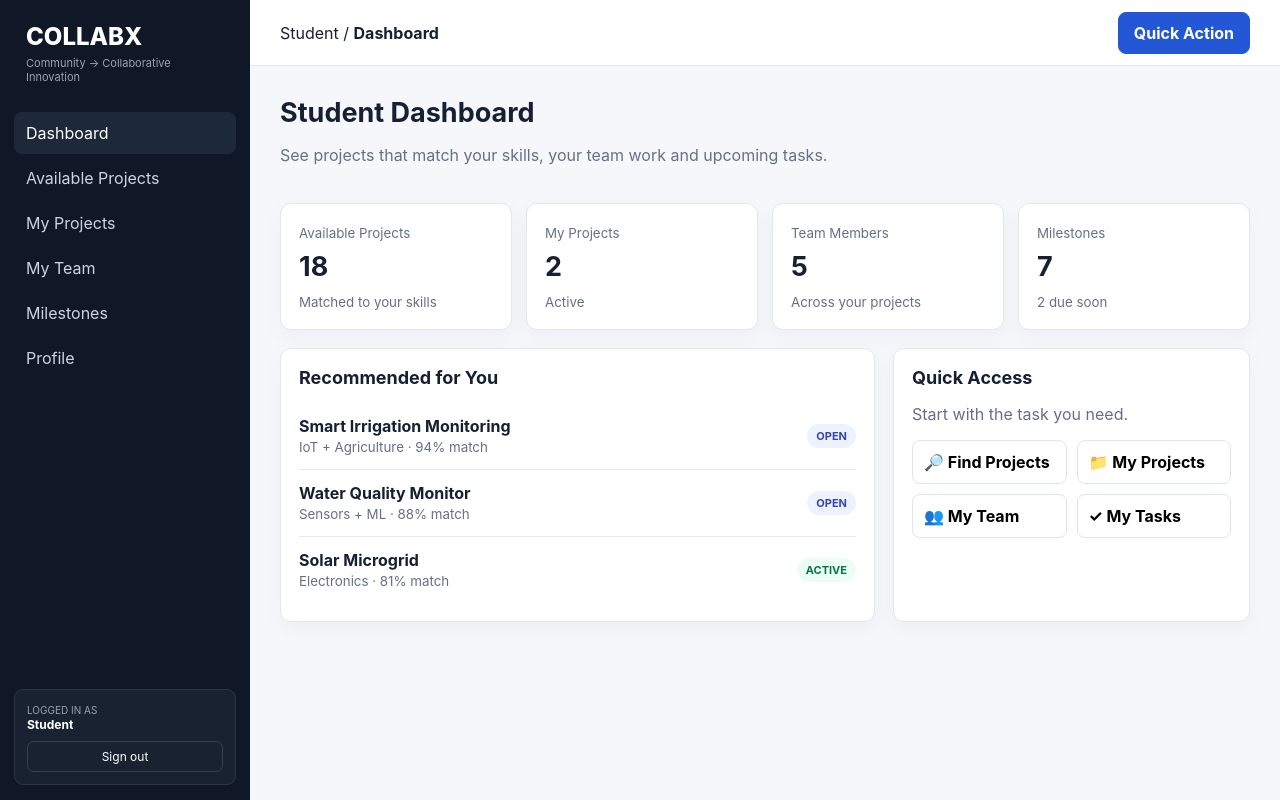
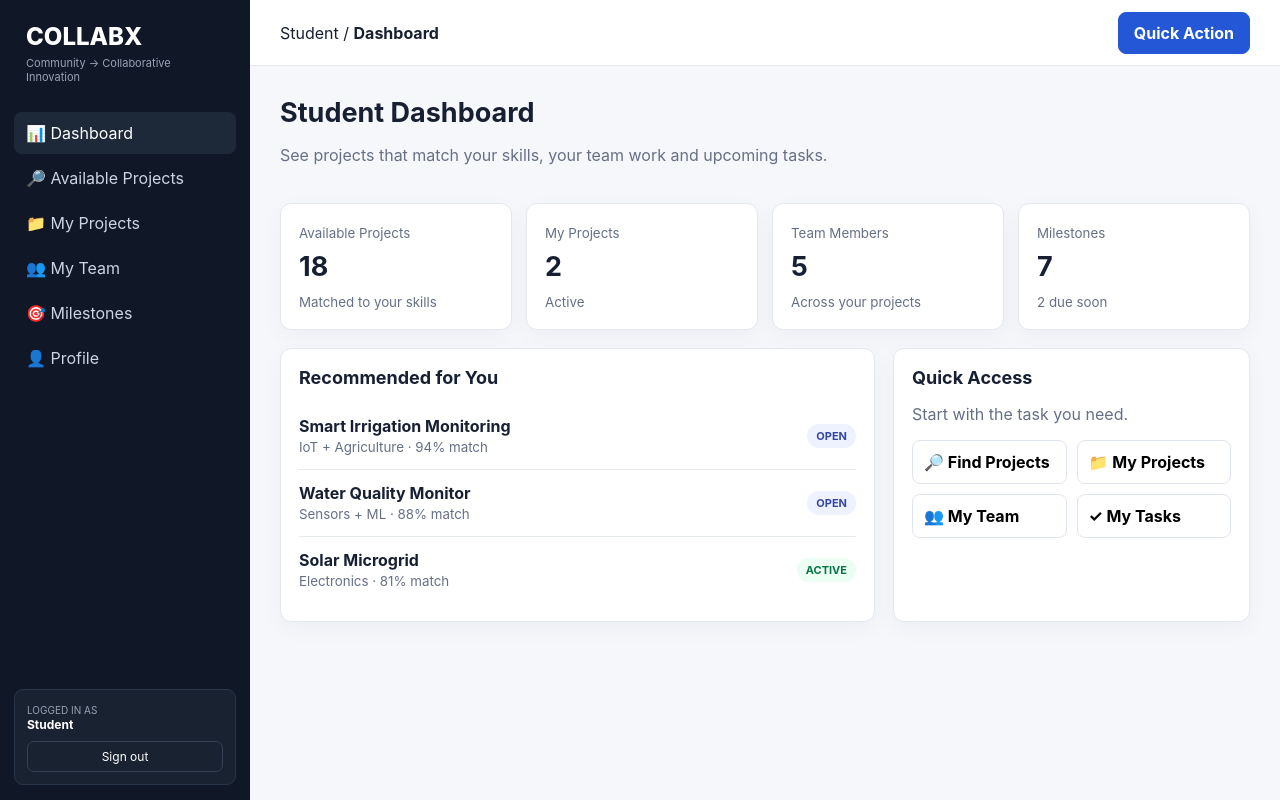
Before and after one commit to Bhavana598/sih_collabX, a plain HTML site: page COLLABX/student.html in a window 1280 px wide. Drawn offline with Linux system fonts and the light colour scheme.

Commit message:
updated student file

```diff
--- a/COLLABX/student.html
+++ b/COLLABX/student.html
@@ -42,12 +42,29 @@ table{width:100%;border-collapse:collapse;font-size:13px}th,td{text-align:left;p
 <aside class="side">
 <div class="logo">COLLABX</div><div class="tag">Community → Collaborative Innovation</div>
 <div class="nav">
-<button class="active" onclick="showSection(this,'Dashboard')">Dashboard</button>
-<button onclick="showSection(this,'Available Projects')">Available Projects</button>
-<button onclick="showSection(this,'My Projects')">My Projects</button>
-<button onclick="showSection(this,'My Team')">My Team</button>
-<button onclick="showSection(this,'Milestones')">Milestones</button>
-<button onclick="showSection(this,'Profile')">Profile</button>
+<button class="active" onclick="showSection(this,'Dashboard')">
+    📊 <span>Dashboard</span>
+</button>
+
+<button onclick="showSection(this,'Available Projects')">
+    🔎 <span>Available Projects</span>
+</button>
+
+<button onclick="showSection(this,'My Projects')">
+    📁 <span>My Projects</span>
+</button>
+
+<button onclick="showSection(this,'My Team')">
+    👥 <span>My Team</span>
+</button>
+
+<button onclick="showSection(this,'Milestones')">
+    🎯 <span>Milestones</span>
+</button>
+
+<button onclick="showSection(this,'Profile')">
+    👤 <span>Profile</span>
+</button>
 </div>
 <div class="user"><small>LOGGED IN AS</small><br><b>Student</b><button onclick="logout()">Sign out</button></div>
 </aside>
```
